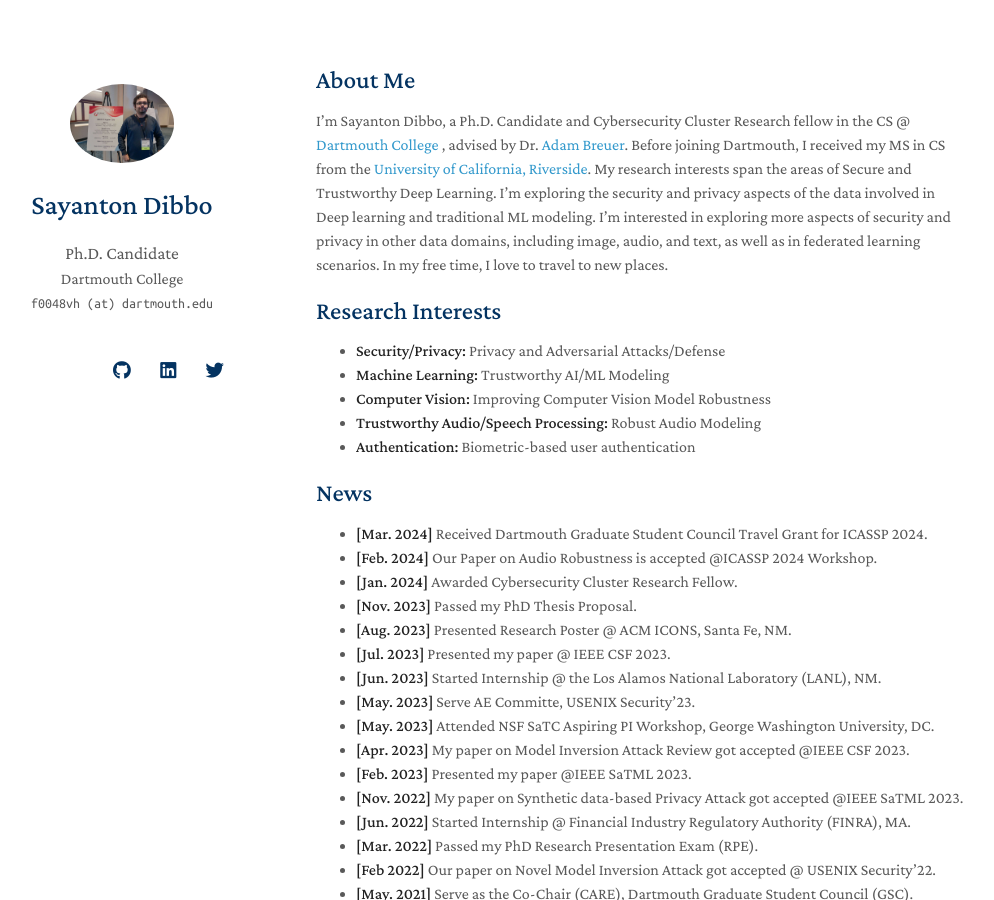
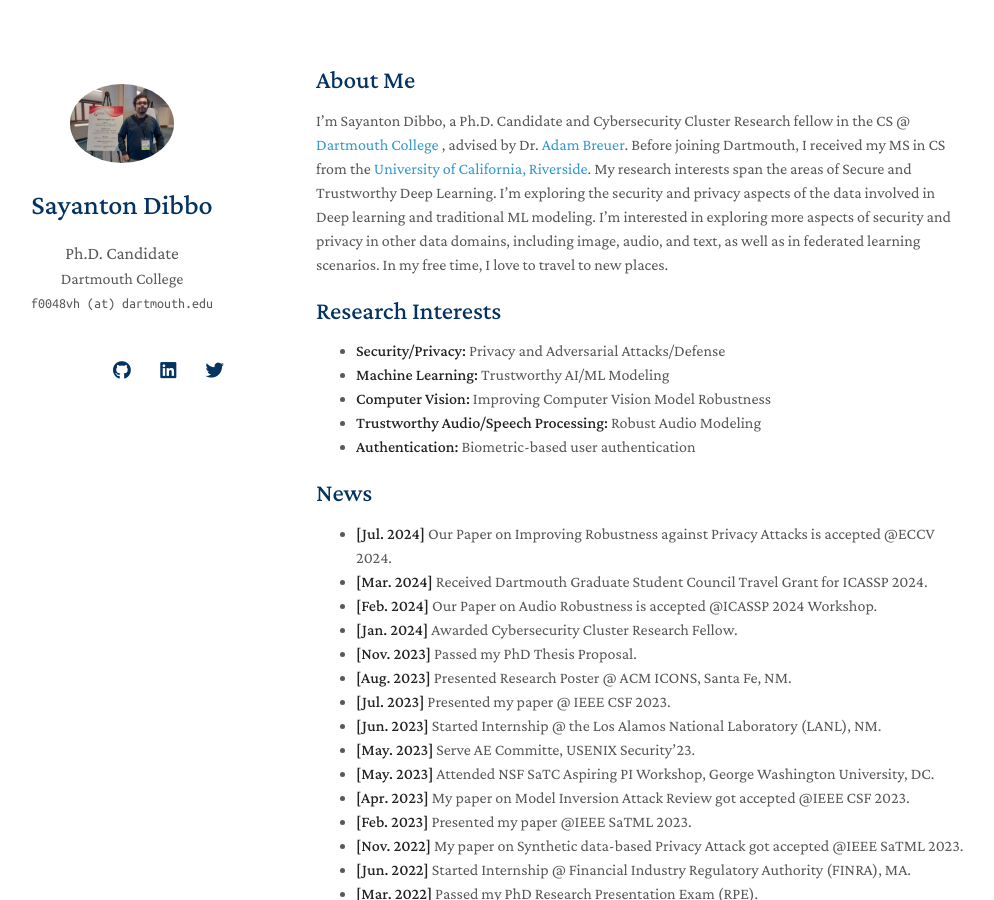
Before and after one commit to SayantonDibbo/SayantonDibbo.github.io, a Jekyll site: the page built from index.md, in a window 1280 px wide and 900 px high. Shown: the whole window, without its empty margins (154-1148 px from the left). Built offline with Jekyll 4.4.1, drawn with Linux system fonts in a browser that asks for light colours; nearby versions of some CDN libraries; a style sheet for code colours, icons or effects is not loaded; our own code applies the rules of GitHub Pages for plain Markdown files.

Commit message:
Update index.md

```diff
--- a/index.md
+++ b/index.md
@@ -20,6 +20,7 @@
 
 ## News
 
+- **[Jul. 2024]** Our Paper on Improving Robustness against Privacy Attacks is accepted @ECCV 2024.
 - **[Mar. 2024]** Received Dartmouth Graduate Student Council Travel Grant for ICASSP 2024.
 - **[Feb. 2024]** Our Paper on Audio Robustness is accepted @ICASSP 2024 Workshop.
 - **[Jan. 2024]** Awarded Cybersecurity Cluster Research Fellow.
```
